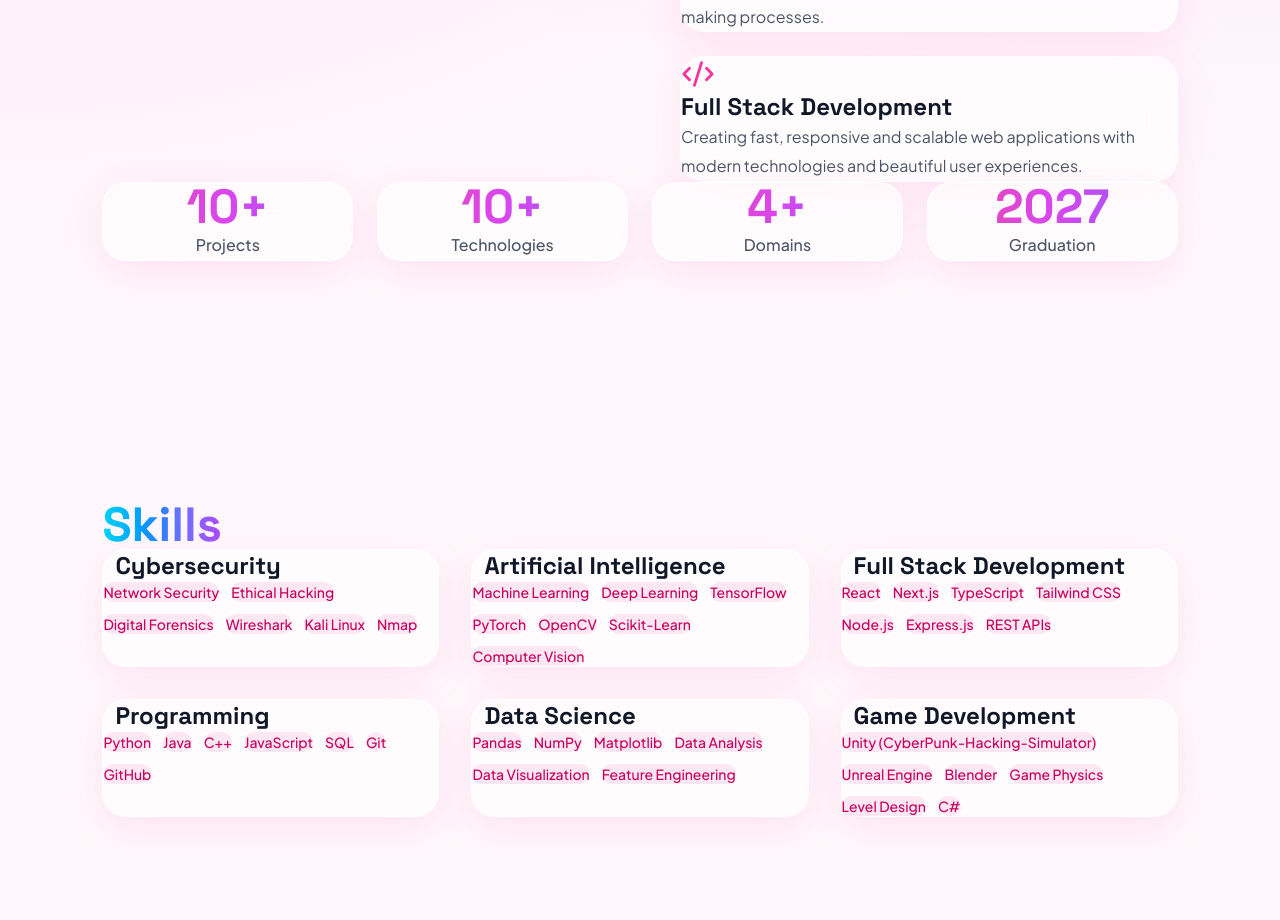
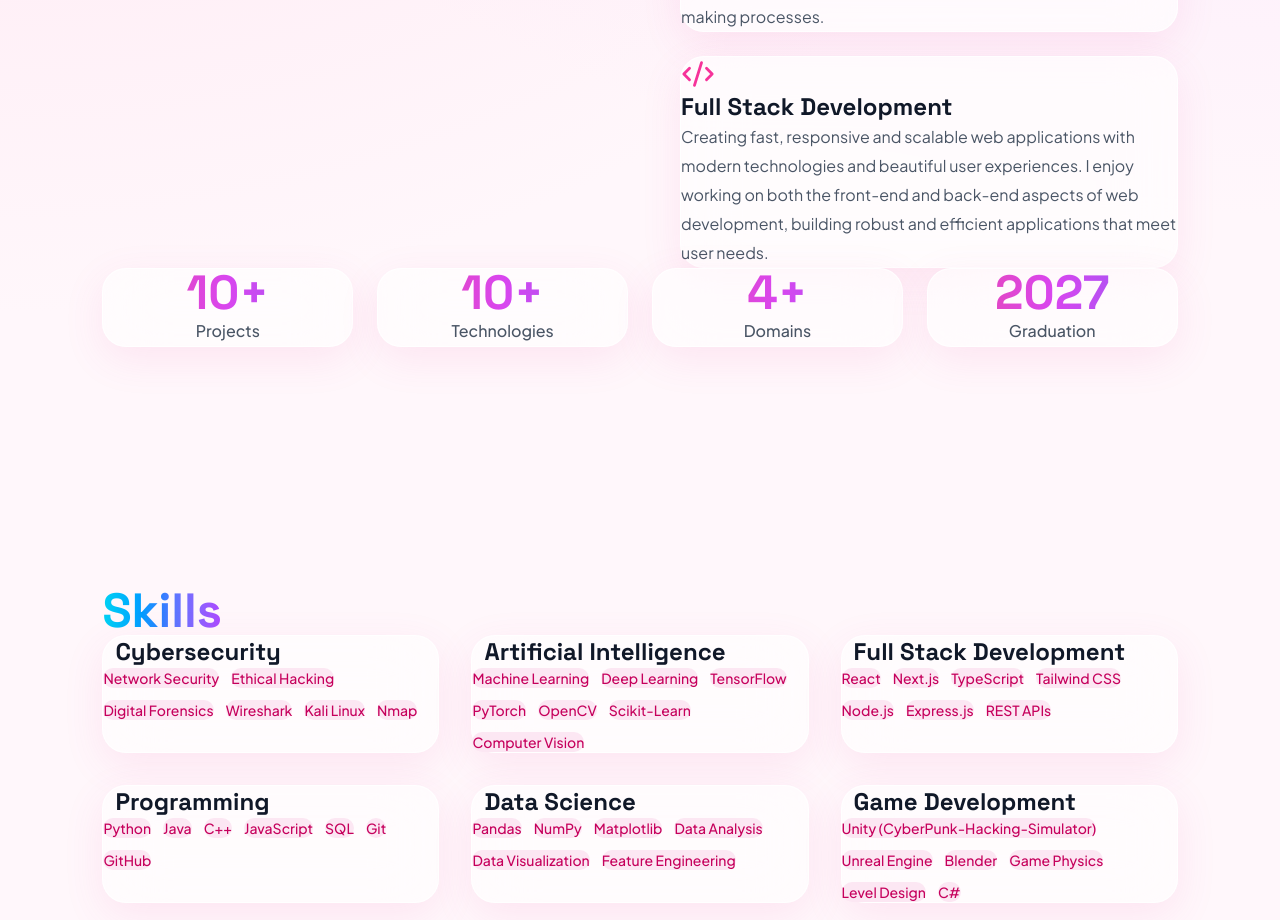
Before and after one commit to gnapiika/portfolio, a Next.js app: page / in a window 1280 px wide. Shown: the part 1606-2526 px from the top of the page. Built offline with nearby package versions, Linux system fonts and the light colour scheme.

Commit message:
Update About.tsx

```diff
--- a/components/sections/About.tsx
+++ b/components/sections/About.tsx
@@ -26,7 +26,7 @@ const cards = [
   {
     icon: Code2,
     title: 'Full Stack Development',
-    text: 'Creating fast, responsive and scalable web applications with modern technologies and beautiful user experiences.',
+    text: 'Creating fast, responsive and scalable web applications with modern technologies and beautiful user experiences. I enjoy working on both the front-end and back-end aspects of web development, building robust and efficient applications that meet user needs.',
   },
 ];
 
```
